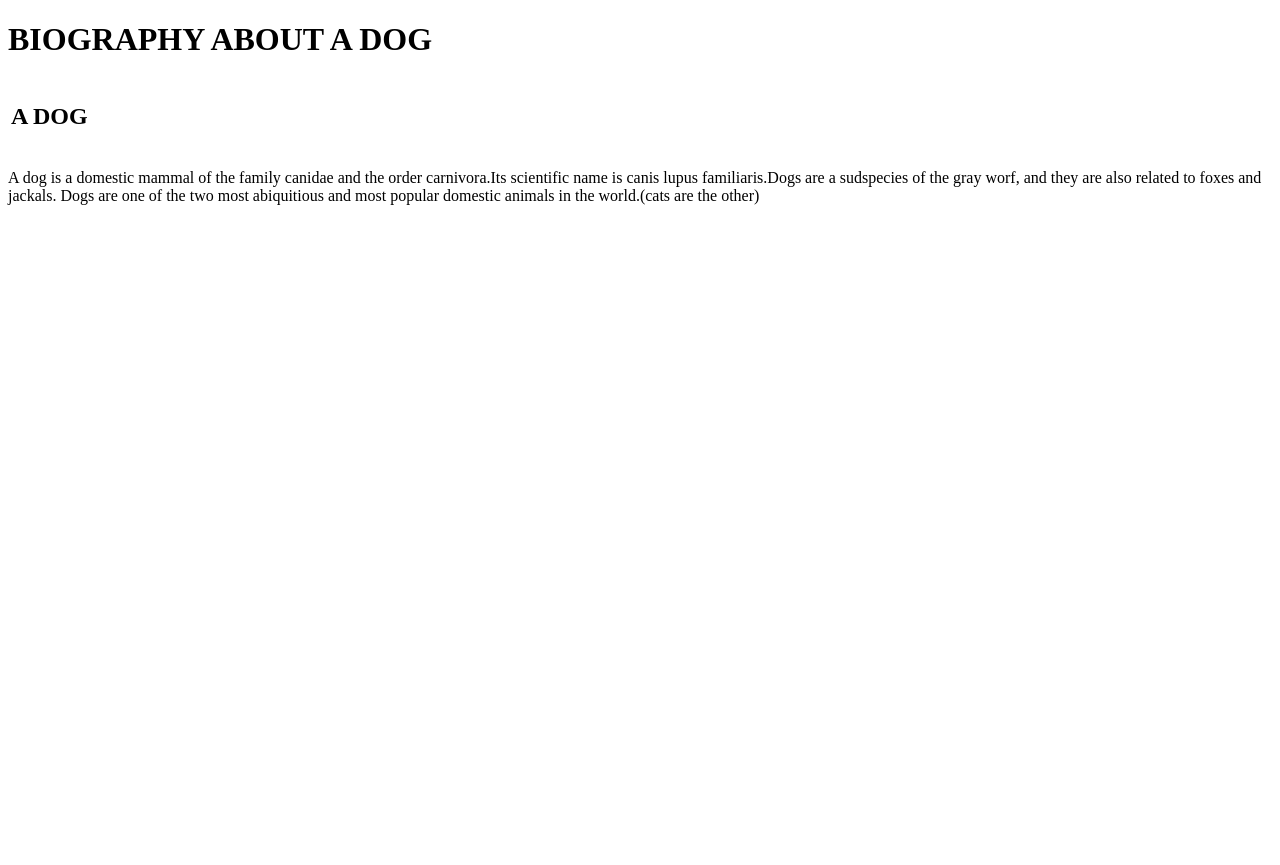
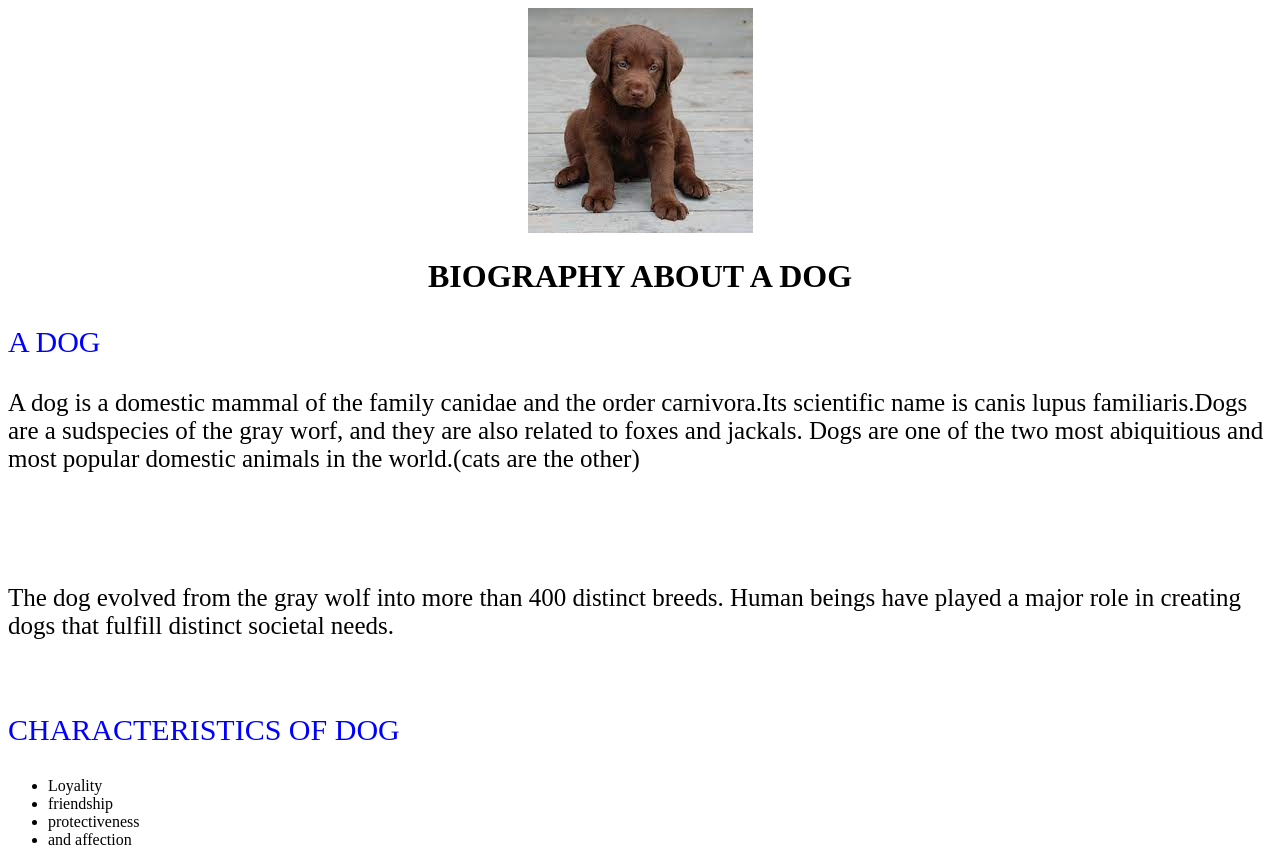
Before and after one commit to Dadeesamuel/my-pet-website, a plain HTML site: page biography.html in a window 1280 px wide. Before the commit the page ends 800 px from the top, so only its background shows below. Drawn offline with Linux system fonts and the light colour scheme.

Commit message:
more lines

```diff
--- a/biography.html
+++ b/biography.html
@@ -7,16 +7,25 @@
     <title>BIOGRAPHY</title>
 </head>
 <body>
-   <h1>BIOGRAPHY ABOUT A DOG</h1>
-  <style>table,tr,td {solid blue} </style>
-  <table>
-      <tr>
-         <td><h2>A DOG</h2></td>
-        </tr>
-    </table>
+  <center>  <img src="My dog 1.jpg"></center>
+  <center><h1>BIOGRAPHY ABOUT A DOG</h1></center>
+   <p style="color: blue;font-size: 30px;">A DOG</p>
 
-   <P>A dog is a domestic mammal of the family canidae and the order carnivora.Its scientific name is canis lupus
+   <P style="font-family: 'Times New Roman', Times, serif;font-size: 25px;"> A dog is a domestic mammal of the family canidae and the order carnivora.Its scientific name is canis lupus
        familiaris.Dogs are a sudspecies of the gray worf, and they are also related to foxes and jackals. Dogs are
-    one of the two most abiquitious and most popular domestic animals in the world.(cats are the other) </P>
+    one of the two most abiquitious and most popular domestic animals in the world.(cats are the other) </P><br>
+
+    <p style="font-family: 'Times New Roman', Times, serif;font-size: 25px;" The dog is one of the two most ubiquitous
+    and the most popular domestic animals in the world, for more than 12,000 years it has lived with humans as a hunting companion, protecto.
+    object of scorn or adoration, and friend. ></p><br>
+    <p style="font-family: 'Times New Roman', Times, serif;font-size: 25px;">The dog evolved from the gray wolf into
+    more than 400 distinct breeds. Human beings have played a major role in creating dogs that fulfill distinct societal needs.</p><br>
+    <p style="color: blue;font-size: 30px;">CHARACTERISTICS OF DOG</p>
+    <UL>
+        <li>Loyality</li>
+        <li>friendship</li>
+        <li>protectiveness</li>
+        <li> and affection</li>
+    </UL>
 </body>
 </html>
```
